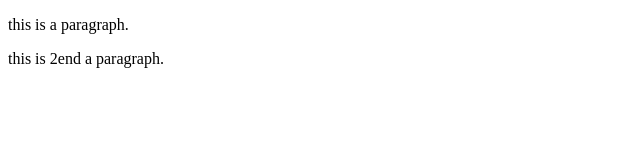
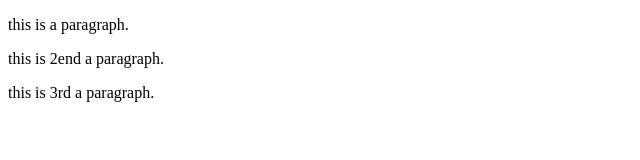
Before and after one commit to amirkhelia1/git-exemple-project, a plain HTML site: page dist/index.html in a window 1280 px wide. Shown: the whole page, without its empty margins (0-640 px from the left). Drawn offline with Linux system fonts and the light colour scheme.

Commit message:
added  a  3rd  paragraphe  to  index.

```diff
--- a/dist/index.html
+++ b/dist/index.html
@@ -13,5 +13,9 @@ this is a  paragraph.
       this is
       2end a  paragraph.
          </p>
+         <p>
+            this is
+            3rd a  paragraph.
+               </p>
 </body>
 </html>
```
Also changed, not shown: index.html (+4 -0 lines).
